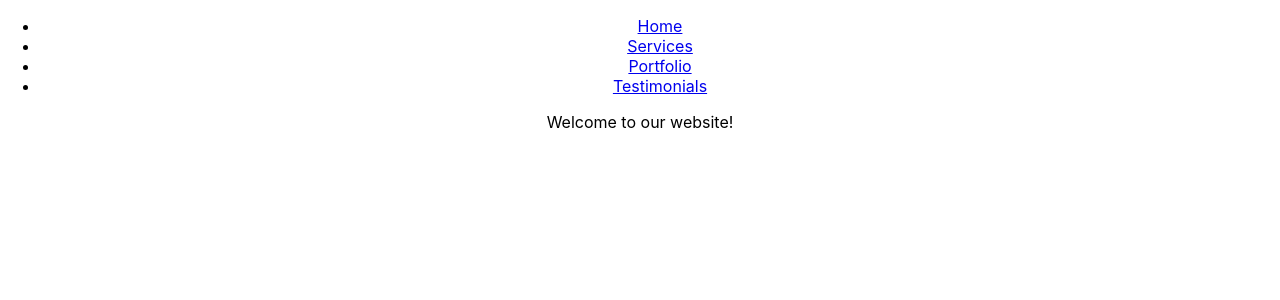
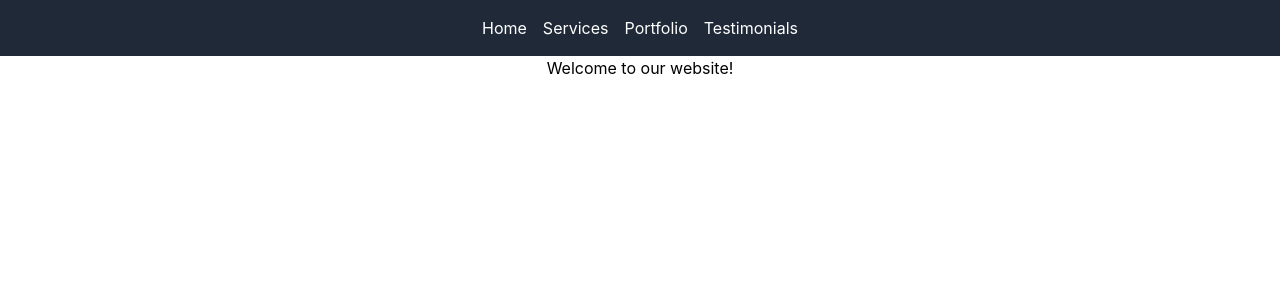
Before and after one commit to Arman170616/FARM-Stack-Agency-, a React (Create React App) app in the folder frontend/my-fastapi-react-app/: page / in a window 1280 px wide. Shown: the top 300 px of the page. Built offline with nearby package versions, Linux system fonts and the light colour scheme.

Commit message:
add tailwind css

```diff
--- a/frontend/my-fastapi-react-app/package.json
+++ b/frontend/my-fastapi-react-app/package.json
@@ -14,6 +14,7 @@
     "react-dom": "^18.2.0",
     "react-router-dom": "^6.22.3",
     "react-scripts": "5.0.1",
+    "tailwindcss": "^3.4.1",
     "typescript": "^4.9.5",
     "web-vitals": "^2.1.4"
   },
--- a/frontend/my-fastapi-react-app/src/App.css
+++ b/frontend/my-fastapi-react-app/src/App.css
@@ -1,10 +1,9 @@
+@import 'tailwindcss/base';
+@import 'tailwindcss/components';
+@import 'tailwindcss/utilities';
+
 .App {
   text-align: center;
-}
-
-.App-logo {
-  height: 40vmin;
-  pointer-events: none;
 }
 
 @media (prefers-reduced-motion: no-preference) {
--- a/frontend/my-fastapi-react-app/src/App.tsx
+++ b/frontend/my-fastapi-react-app/src/App.tsx
@@ -6,6 +6,7 @@ import Portfolio from './components/Portfolio';
 import Testimonial from './components/Testimonial';
 import Home from './components/Home';
 import Navbar from './components/Navbar'; // Import the Navbar component
+
 
 const App: React.FC = () => {
   return (
--- a/frontend/my-fastapi-react-app/src/components/Navbar.tsx
+++ b/frontend/my-fastapi-react-app/src/components/Navbar.tsx
@@ -3,12 +3,12 @@ import { Link } from 'react-router-dom';
 
 const Navbar: React.FC = () => {
   return (
-    <nav>
-      <ul>
-        <li><Link to="/">Home</Link></li>
-        <li><Link to="/services">Services</Link></li>
-        <li><Link to="/portfolio">Portfolio</Link></li>
-        <li><Link to="/testimonials">Testimonials</Link></li>
+    <nav className="bg-gray-800 text-white p-4">
+      <ul className="flex justify-center space-x-4">
+        <li><Link to="/" className="hover:text-gray-300">Home</Link></li>
+        <li><Link to="/services" className="hover:text-gray-300">Services</Link></li>
+        <li><Link to="/portfolio" className="hover:text-gray-300">Portfolio</Link></li>
+        <li><Link to="/testimonials" className="hover:text-gray-300">Testimonials</Link></li>
       </ul>
     </nav>
   );
--- a/frontend/my-fastapi-react-app/src/components/Portfolio.tsx
+++ b/frontend/my-fastapi-react-app/src/components/Portfolio.tsx
@@ -34,13 +34,17 @@ const Portfolio: React.FC = () => {
   }, []);
 
   return (
-    <div>
-      <h2>Portfolio</h2>
+    <div className='container mx-auto px-4 py-8'>
+      <h2 className="text-2xl font-bold mb-4 border-b-2">Portfolio</h2>
       <ul>
-        {portfolio.map(item => (
-          <li key={item.id}>
-            <strong>{item.project_name}</strong> for {item.client_name}: {item.description}
-          </li>
+        {portfolio.map(project => (
+          <div key={project.id} className="mb-4">
+            <div className="bg-gray-100 p-4 rounded-lg">
+              <h3 className="text-xl font-bold">{project.project_name}</h3>
+              <p className="mt-2">{project.client_name}</p>
+              <p className="mt-2">{project.description}</p>
+            </div>
+          </div>
         ))}
       </ul>
     </div>
--- a/frontend/my-fastapi-react-app/src/components/Service.tsx
+++ b/frontend/my-fastapi-react-app/src/components/Service.tsx
@@ -33,12 +33,15 @@ const Services: React.FC = () => {
   }, []);
 
   return (
-    <div>
-      <h2>Services</h2>
+    <div className="container mx-auto px-4 py-8">
+      <h2 className="text-2xl font-bold mb-4 border-b-2">Services</h2>
       <ul>
         {services.map(service => (
-          <li key={service.id}>
-            <strong>{service.name}</strong>: {service.description}
+          <li key={service.id} className="mb-4">
+            <div className="bg-gray-100 p-4 rounded-lg">
+              <h3 className="text-xl font-bold">{service.name}</h3>
+              <p className="mt-2">{service.description}</p>
+            </div>
           </li>
         ))}
       </ul>
--- /dev/null
+++ b/frontend/my-fastapi-react-app/tailwind.config.js
@@ -0,0 +1,10 @@
+/** @type {import('tailwindcss').Config} */
+module.exports = {
+  content: [
+    "./src/**/*.{js,jsx,ts,tsx}",
+  ],
+  theme: {
+    extend: {},
+  },
+  plugins: [],
+}
```
Also changed, not shown: 1 other file (tests, documents, lock files or other folders).
